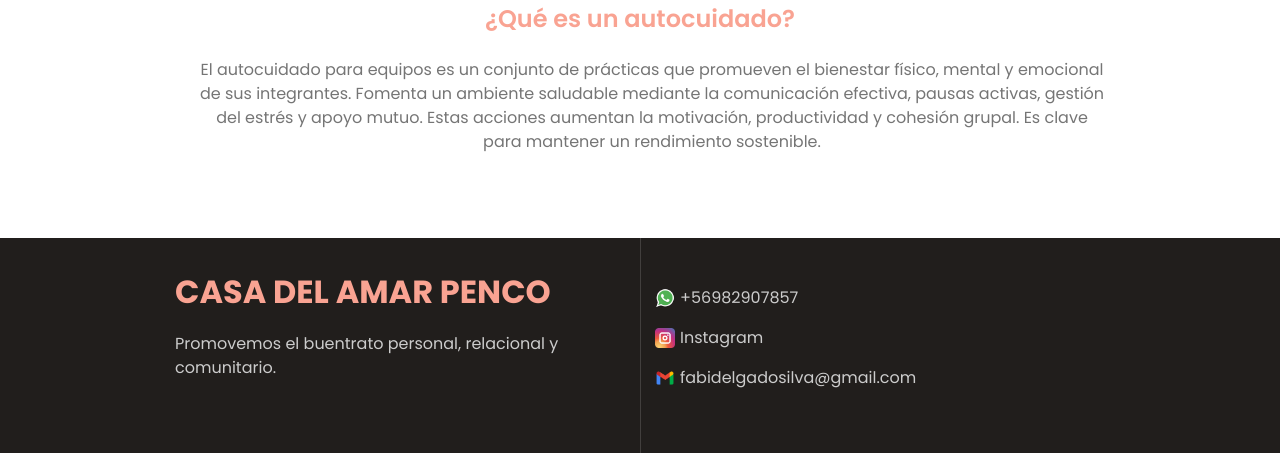
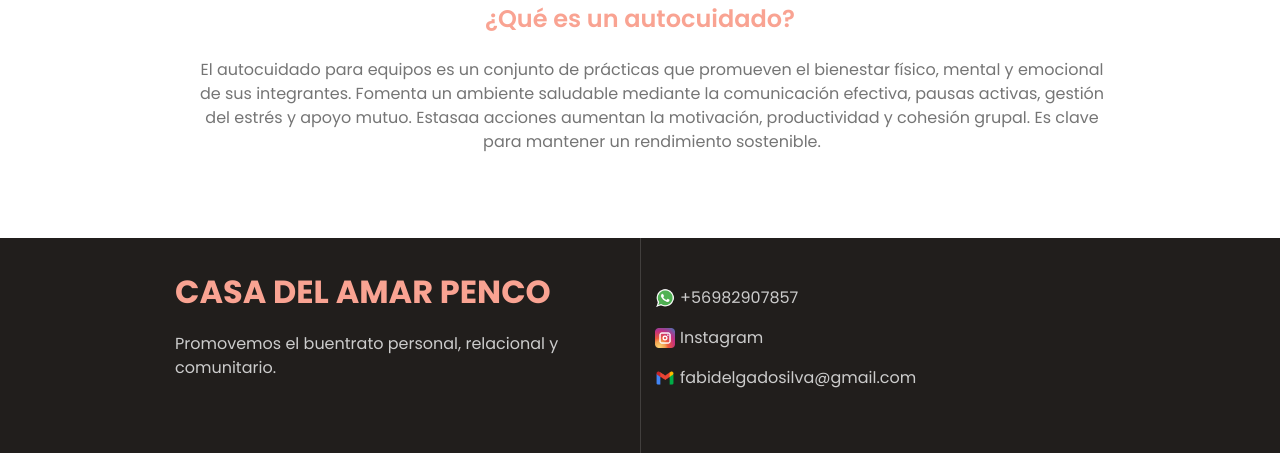
Before and after one commit to Roberto-Jagniaux/webcasadelamar, a Django app: page /autocuidadoparaequipos/ in a window 1280 px wide; the page is wider, and only the part inside the window is pictured. Shown: the part 127-580 px from the top of that part. Run offline with Django 4.2, Linux system fonts and the light colour scheme; data that the repository does not hold is empty; some libraries are stand-ins or nearby versions.

Commit message:
Commit test

```diff
--- a/core/templates/core/autocuidadoparaequipos.html
+++ b/core/templates/core/autocuidadoparaequipos.html
@@ -8,7 +8,7 @@
   <p class="pl-4  border-primary pb-5">
     El autocuidado para equipos es un conjunto de prácticas que promueven el bienestar físico, mental y emocional
     de sus integrantes. Fomenta un ambiente saludable mediante la comunicación efectiva, pausas activas, gestión del
-    estrés y apoyo mutuo. Estas acciones aumentan la motivación, productividad y cohesión grupal. Es clave para mantener un rendimiento sostenible.
+    estrés y apoyo mutuo. Estasaa acciones aumentan la motivación, productividad y cohesión grupal. Es clave para mantener un rendimiento sostenible.
   </p>
   <div class="row">
       {% for x in autocuidados_u %}
```
